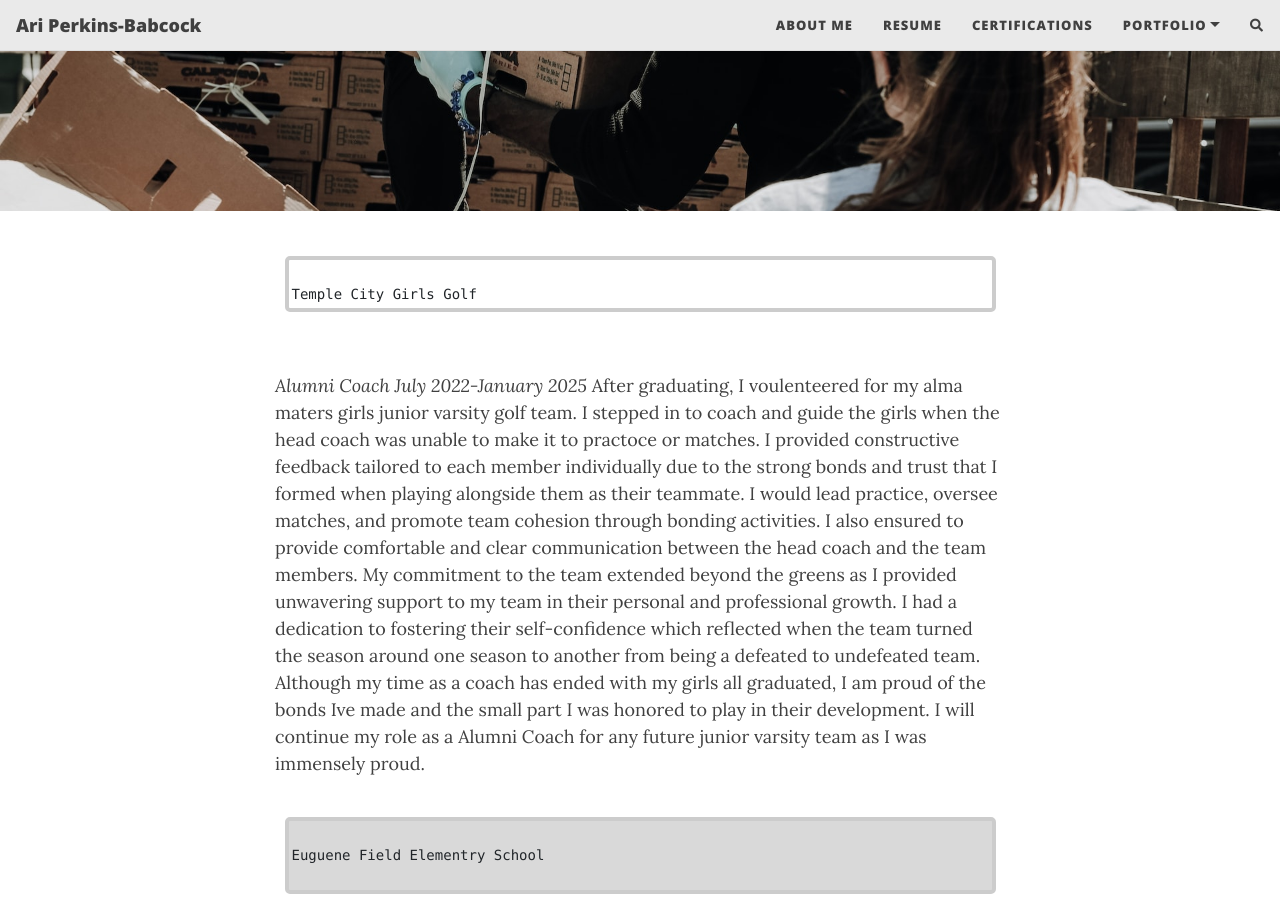
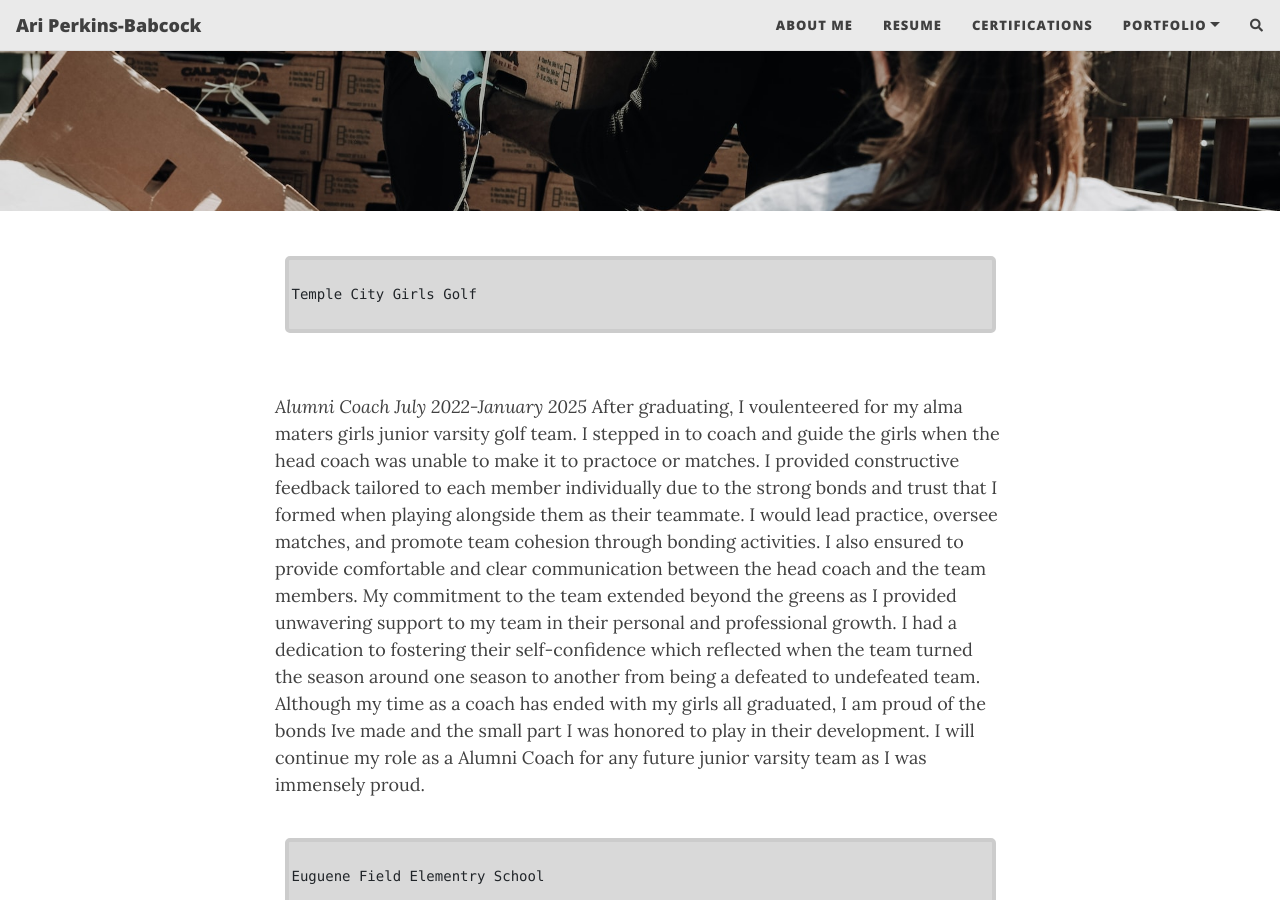
Before and after one commit to aiybusp/aiybusp.github.io, a Jekyll site: the page built from volunteer-work.md, in a window 1280 px wide and 900 px high, scrolled down 316 px. Built offline with Jekyll 4.4.1, drawn with Linux system fonts in a browser that asks for light colours; nearby versions of some CDN libraries; comment, search, counter and statistics services are not loaded.

Commit message:
Update volunteer-work.md

```diff
--- a/volunteer-work.md
+++ b/volunteer-work.md
@@ -6,8 +6,9 @@
 ---
 
 <pre>
-<div style="border: 4px solid #ccc; padding: 3px; border-radius: 5px;">
+<div style="border: 4px solid #ccc; padding: 3px; border-radius: 5px;background-color: rgba(128, 128, 128, 0.3)">
 Temple City Girls Golf
+
 </div>
 </pre>
 *Alumni Coach July 2022-January 2025*
@@ -26,8 +27,9 @@
 To accomplish these tasks, I effectively employed my graphic design acumen using a range of tools such as Adobe Creative Suite, Design Space, Canva, and Procreate. Additionally, I demonstrated my proficiency in Microsoft Office Suite, with a primary focus on Excel for data management, Teams for collaboration, and PowerPoint for presentation creation.
 
 <pre>
-<div style="border: 4px solid #ccc; padding: 3px; border-radius: 5px;">
+<div style="border: 4px solid #ccc; padding: 3px; border-radius: 5px;background-color: rgba(128, 128, 128, 0.3)">
 Cardiology Medical Group of SGV
+
 </div>
 </pre>
 *Administrative Assistant July 2017-September 2019*
```
